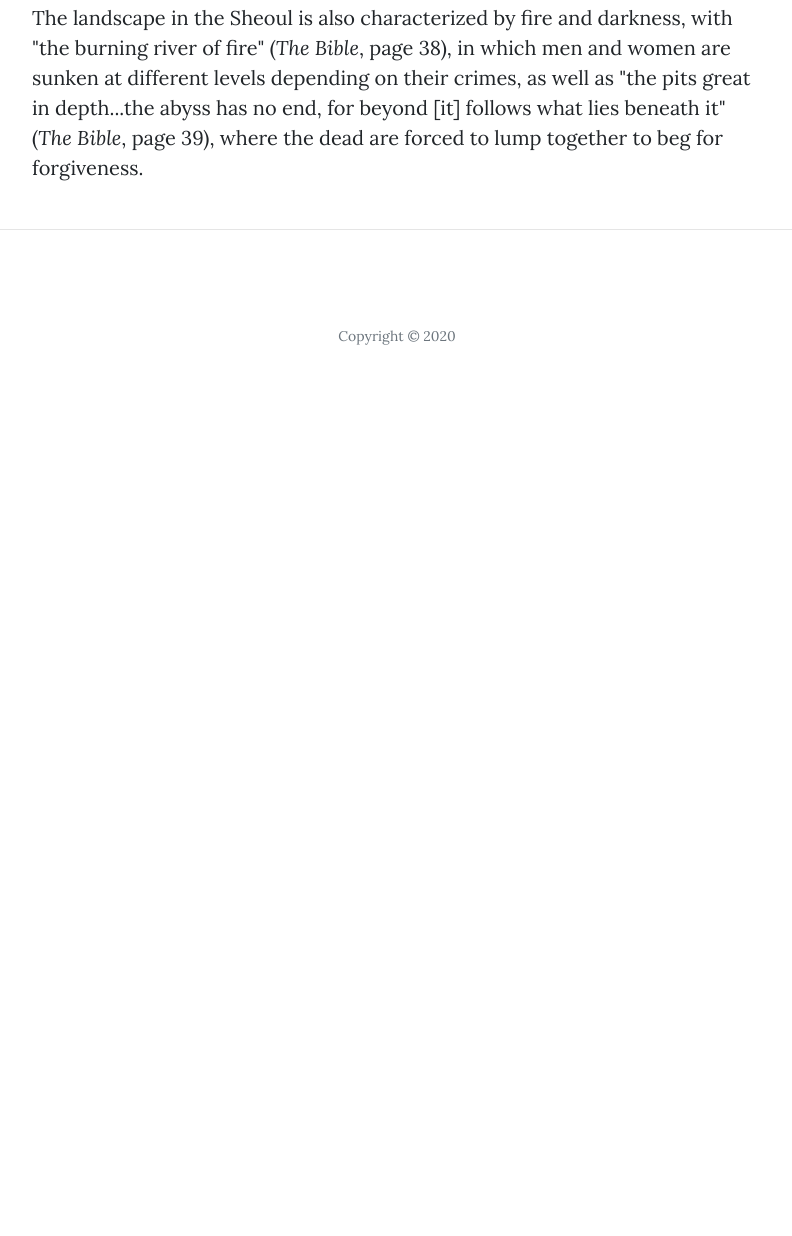
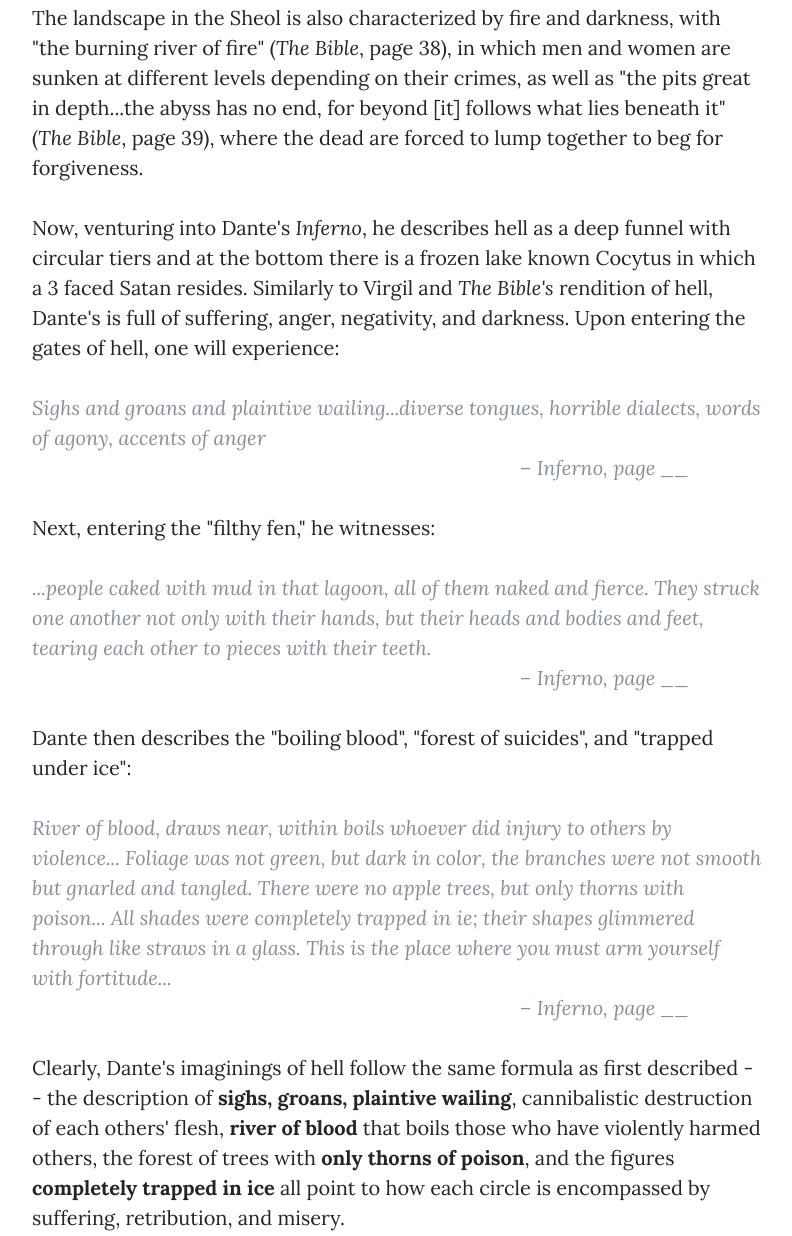
Before and after one commit to belle-chang/conceptualizations-of-monsters, a website: page post_europe.html in a window 1280 px wide. Shown: the part 1397-2633 px from the top of the page, without its empty margins (243-1035 px from the left). Before the commit the page ends 1809 px from the top, so only its background shows below. Drawn offline with nearby package versions, Linux system fonts and the light colour scheme.

Commit message:
adding more content for european

```diff
--- a/post_europe.html
+++ b/post_europe.html
@@ -110,12 +110,46 @@
           </p> -->
 
           <p>
-            The landscape in the Sheoul is also characterized by fire and darkness, with "the burning river of fire" (<em>The Bible</em>, page 38), in which
+            The landscape in the Sheol is also characterized by fire and darkness, with "the burning river of fire" (<em>The Bible</em>, page 38), in which
             men and women are sunken at different levels depending on their crimes, as well as "the pits great in depth...the abyss has no end, for beyond [it]
             follows what lies beneath it" (<em>The Bible</em>, page 39), where the dead
             are forced to lump together to beg for forgiveness.
           </p>
 
+          <p>
+            Now, venturing into Dante's <em>Inferno</em>, he describes hell as a deep funnel with circular tiers and at the bottom
+            there is a frozen lake known Cocytus in which a 3 faced Satan resides. Similarly to Virgil and <em>The Bible's</em> rendition of hell,
+            Dante's is full of suffering, anger, negativity, and darkness. Upon entering the gates of hell, one will experience:
+          </p>
+
+          <blockquote class="blockquote">Sighs and groans and plaintive wailing...diverse tongues, horrible dialects, words of agony, accents of anger
+            <div class="text-right" style="padding-right: 10%;">– Inferno, page __</div>
+          </blockquote>
+
+          <p>
+            Next, entering the "filthy fen," he witnesses:
+          </p>
+
+          <blockquote class="blockquote">...people caked with mud in that lagoon, all of them naked and fierce. They struck one another not only with their hands, but their heads and bodies and feet, tearing each other to pieces with their teeth.
+            <div class="text-right" style="padding-right: 10%;">– Inferno, page __</div>
+          </blockquote>
+
+          <p>
+            Dante then describes the "boiling blood", "forest of suicides", and "trapped under ice":
+          </p>
+          <blockquote class="blockquote">
+            River of blood, draws near, within boils whoever did injury to others by violence...
+            Foliage was not green, but dark in color, the branches were not smooth but gnarled and tangled. There were no apple trees, but only thorns with poison...
+            All shades were completely trapped in ie; their shapes glimmered through like straws in a glass. This is the place where you must arm yourself with fortitude...
+            <div class="text-right" style="padding-right: 10%;">– Inferno, page __</div>
+          </blockquote>
+
+          <p>
+            Clearly, Dante's imaginings of hell follow the same formula as first described -- the description of <strong>sighs, groans, plaintive wailing</strong>, cannibalistic destruction of each others'
+            flesh, <strong>river of blood</strong> that boils those who have violently harmed others, the forest of trees with <strong>only thorns of poison</strong>, and the figures <strong>completely trapped in ice</strong> all point to how each circle is
+            encompassed by suffering, retribution, and misery.
+          </p>
+          <!-- the cloak of darkness shrouds the __ -->
           <!-- PLACEHOLDER TEXT -->
           <!-- <p>Never in all their history have men been able truly to conceive of the world as one: a single sphere, a globe, having the qualities of a globe, a round earth in which all the directions eventually meet, in which there is no center because every point, or none, is center — an equal earth which all men occupy as equals. The airman's earth, if free men make it, will be truly round: a globe in practice, not in theory.</p>
 
```
